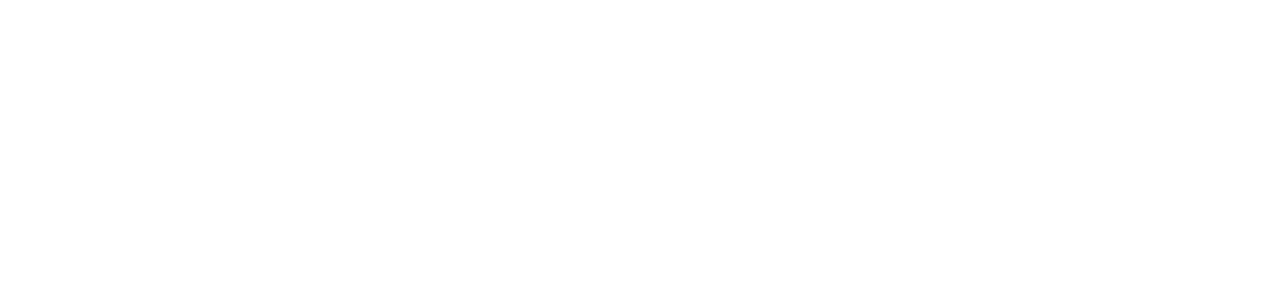
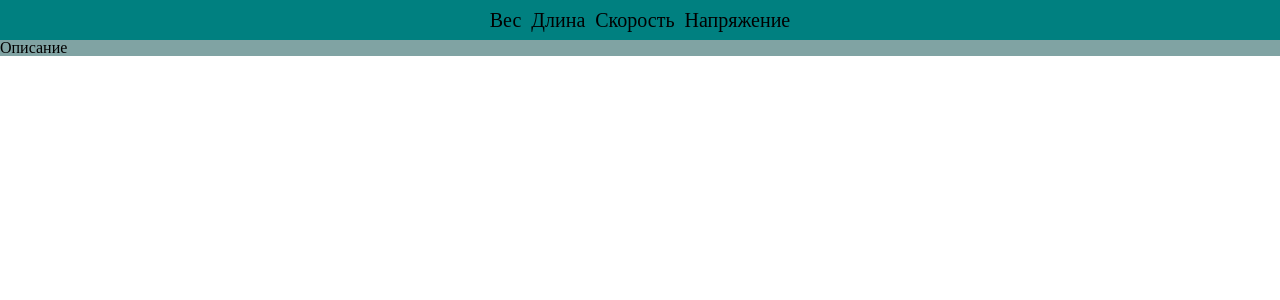
Before and after one commit to Skatb/Converter, a React (Create React App) app: page / in a window 1280 px wide. Shown: the top 300 px of the page. Built offline with nearby package versions, Linux system fonts and the light colour scheme.

Commit message:
test start

```diff
--- /dev/null
+++ b/src/App.css
@@ -0,0 +1,3 @@
+.App {
+    background-color: teal;
+}
--- a/src/App.js
+++ b/src/App.js
@@ -1,9 +1,12 @@
-
+import Header from './components/header/Header'
+import Main from './components/main/Main'
+import './App.css';
 
 function App() {
   return (
     <div className="App">
-
+      <Header />
+      <Main />
     </div>
   );
 }
--- /dev/null
+++ b/src/components/header/Header.jsx
@@ -0,0 +1,17 @@
+import React from 'react';
+import './header-style.css';
+
+const Header = () => {
+    return (
+        <header className='header'>
+            <ul className='header__list'>
+                <li className="header__list-item">Вес</li>
+                <li className="header__list-item">Длина</li>
+                <li className="header__list-item">Скорость</li>
+                <li className="header__list-item">Напряжение</li>
+            </ul>
+        </header>
+    );
+};
+
+export default Header;
--- /dev/null
+++ b/src/components/header/header-style.css
@@ -0,0 +1,13 @@
+.header {
+
+}
+.header__list {
+    display: flex;
+    padding: 10px 15px;
+    gap: 10px;
+    align-items: center;
+    justify-content: center;
+}
+.header__list-item {
+    font-size: 20px;
+}
--- /dev/null
+++ b/src/components/main/Main.jsx
@@ -0,0 +1,12 @@
+import React from 'react';
+import './main-style.css'
+
+const Main = () => {
+    return (
+        <main className='main'>
+            <p>Описание</p>
+        </main>
+    );
+};
+
+export default Main;
--- /dev/null
+++ b/src/components/main/main-style.css
@@ -0,0 +1,3 @@
+.main {
+     background-color: rgb(128, 163, 163);
+}
--- a/src/index.js
+++ b/src/index.js
@@ -1,5 +1,6 @@
 import React from 'react';
 import ReactDOM from 'react-dom/client';
+import './reset.css'
 import App from './App';
 
 const root = ReactDOM.createRoot(document.getElementById('root'));
--- /dev/null
+++ b/src/reset.css
@@ -0,0 +1,44 @@
+
+html, body, div, span, applet, object, iframe,
+h1, h2, h3, h4, h5, h6, p, blockquote, pre,
+a, abbr, acronym, address, big, cite, code,
+del, dfn, em, img, ins, kbd, q, s, samp,
+small, strike, strong, sub, sup, tt, var,
+b, u, i, center,
+dl, dt, dd, ol, ul, li,
+fieldset, form, label, legend,
+table, caption, tbody, tfoot, thead, tr, th, td,
+article, aside, canvas, details, embed,
+figure, figcaption, footer, header, hgroup,
+menu, nav, output, ruby, section, summary,
+time, mark, audio, video {
+	margin: 0;
+	padding: 0;
+	border: 0;
+	font-size: 100%;
+	font: inherit;
+	vertical-align: baseline;
+}
+/* HTML5 display-role reset for older browsers */
+article, aside, details, figcaption, figure,
+footer, header, hgroup, menu, nav, section {
+	display: block;
+}
+body {
+	line-height: 1;
+}
+ol, ul {
+	list-style: none;
+}
+blockquote, q {
+	quotes: none;
+}
+blockquote:before, blockquote:after,
+q:before, q:after {
+	content: '';
+	content: none;
+}
+table {
+	border-collapse: collapse;
+	border-spacing: 0;
+}
```
